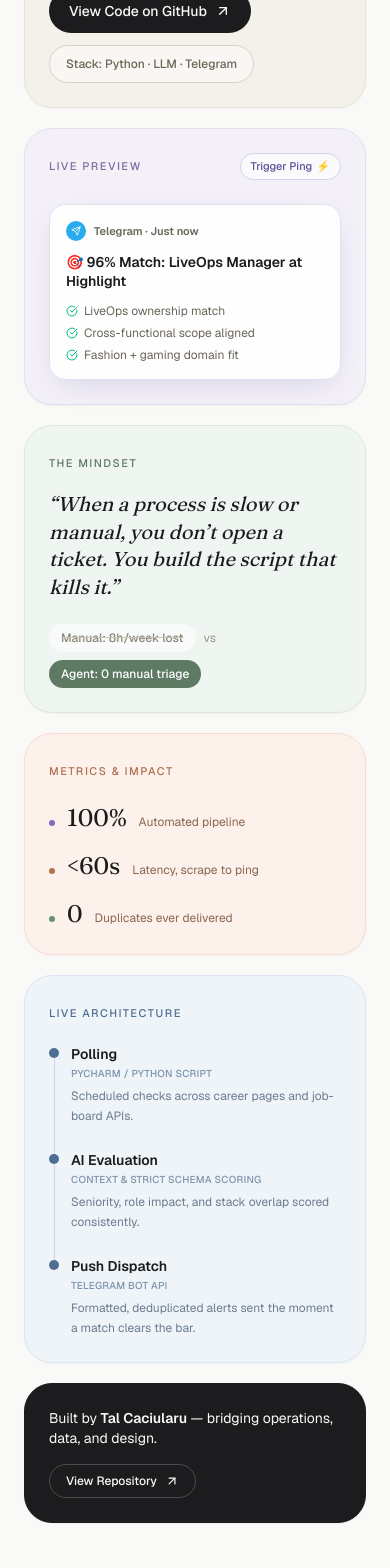
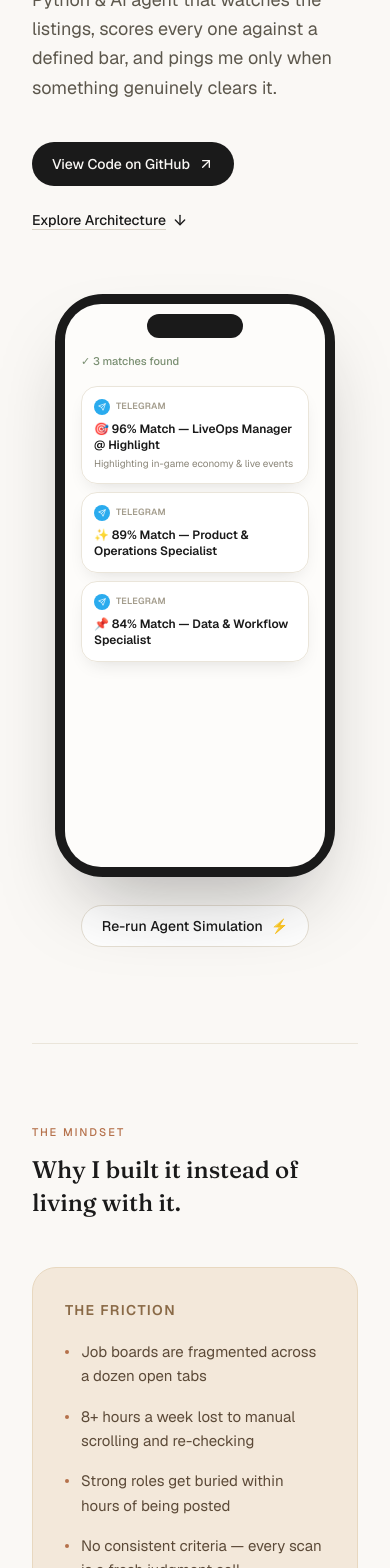
Before and after one commit to talcaciularu/job-search-alert-agent, a Next.js app in the folder web/: page / in a window 390 px wide. Shown: the part 432-2000 px from the top of the page. Built offline with nearby package versions, Linux system fonts and the light colour scheme.

Commit message:
Rebuild as wide editorial layout with animated iPhone hero simulation

```diff
--- a/web/app/page.tsx
+++ b/web/app/page.tsx
@@ -1,274 +1,340 @@
 "use client";
 
-import { useEffect, useRef, useState, type ReactNode } from "react";
+import { useEffect, useRef, useState } from "react";
 import { motion } from "framer-motion";
-import { ArrowUpRight, CircleCheckBig, Send } from "lucide-react";
+import { ArrowDown, ArrowUpRight, Send } from "lucide-react";
 
 const REPO_URL = "https://github.com/talcaciularu/job-search-alert-agent";
+const PROFILE_URL = "https://github.com/talcaciularu";
 
-const NOTIFICATION_BULLETS = [
-  "LiveOps ownership match",
-  "Cross-functional scope aligned",
-  "Fashion + gaming domain fit",
+const FRICTION = [
+  "Job boards are fragmented across a dozen open tabs",
+  "8+ hours a week lost to manual scrolling and re-checking",
+  "Strong roles get buried within hours of being posted",
+  "No consistent criteria — every scan is a fresh judgment call",
+];
+
+const SOLUTION = [
+  "Headless scraping runs unattended, on a schedule, forever",
+  "One LLM-driven scorer applies the exact same criteria every time",
+  "New matches are formatted and dispatched the moment they're found",
+  "Zero manual triage — only genuine, ranked matches reach the inbox",
+];
+
+const STEPS = [
+  {
+    n: "01",
+    color: "#B5714B",
+    title: "Ingestion",
+    body: "Scheduled polling across career pages and job-board APIs, normalized into a single structured feed.",
+  },
+  {
+    n: "02",
+    color: "#7A8F72",
+    title: "Evaluation",
+    body: "A structured prompt extracts seniority, role impact, and stack overlap, scoring fit against a defined profile.",
+  },
+  {
+    n: "03",
+    color: "#8C7FB0",
+    title: "Dispatch",
+    body: "Only new, high-fidelity matches are formatted and pushed — instantly, deduplicated, never sent twice.",
+  },
 ];
 
 const METRICS = [
-  { value: "100%", label: "Automated pipeline", dot: "#7C6FC2" },
-  { value: "<60s", label: "Latency, scrape to ping", dot: "#B5714B" },
-  { value: "0", label: "Duplicates ever delivered", dot: "#6B8F73" },
+  { value: "<60s", label: "Alert latency, scrape to ping" },
+  { value: "100%", label: "Automated, start to finish" },
+  { value: "0", label: "Noise — every match earns its place" },
 ];
 
-const PIPELINE = [
+const NOTIFICATIONS = [
   {
-    title: "Polling",
-    tag: "PyCharm / Python script",
-    caption: "Scheduled checks across career pages and job-board APIs.",
+    icon: "🎯",
+    text: "96% Match — LiveOps Manager @ Highlight",
+    sub: "Highlighting in-game economy & live events",
   },
-  {
-    title: "AI Evaluation",
-    tag: "Context & strict schema scoring",
-    caption: "Seniority, role impact, and stack overlap scored consistently.",
-  },
-  {
-    title: "Push Dispatch",
-    tag: "Telegram Bot API",
-    caption: "Formatted, deduplicated alerts sent the moment a match clears the bar.",
-  },
-];
+  { icon: "✨", text: "89% Match — Product & Operations Specialist", sub: null },
+  { icon: "📌", text: "84% Match — Data & Workflow Specialist", sub: null },
+] as const;
 
-const MATCH_TARGET = 96;
-
-function Bento({ className = "", children }: { className?: string; children: ReactNode }) {
-  return (
-    <div
-      className={`rounded-[28px] border p-6 shadow-[0_1px_2px_rgba(28,28,30,0.04)] transition duration-200 ease-out hover:-translate-y-1 hover:shadow-[0_16px_28px_-10px_rgba(28,28,30,0.14)] md:p-8 ${className}`}
-    >
-      {children}
-    </div>
-  );
-}
-
-const metricsContainer = {
-  hidden: {},
-  show: { transition: { staggerChildren: 0.12 } },
-};
-const metricItem = {
-  hidden: { opacity: 0, y: 10 },
-  show: { opacity: 1, y: 0 },
-};
+type Phase = "polling" | "evaluating" | "done";
 
 export default function Home() {
-  const [pingKey, setPingKey] = useState(0);
-  const [matchPercent, setMatchPercent] = useState(0);
-  const [isPulsing, setIsPulsing] = useState(false);
-  const loopRef = useRef<ReturnType<typeof setInterval> | null>(null);
+  const [runToken, setRunToken] = useState(0);
+  const [phase, setPhase] = useState<Phase>("polling");
+  const [visibleCount, setVisibleCount] = useState(0);
+  const timers = useRef<ReturnType<typeof setTimeout>[]>([]);
 
-  function scheduleLoop() {
-    if (loopRef.current) clearInterval(loopRef.current);
-    loopRef.current = setInterval(() => {
-      setPingKey((k) => k + 1);
-    }, 6000);
-  }
-
-  function handleManualPing() {
-    setPingKey((k) => k + 1);
-    scheduleLoop();
+  function runSimulation() {
+    setRunToken((k) => k + 1);
   }
 
   useEffect(() => {
-    scheduleLoop();
-    return () => {
-      if (loopRef.current) clearInterval(loopRef.current);
-    };
-    // eslint-disable-next-line react-hooks/exhaustive-deps
-  }, []);
+    timers.current.forEach(clearTimeout);
+    timers.current = [];
+    setPhase("polling");
+    setVisibleCount(0);
 
-  useEffect(() => {
-    setMatchPercent(0);
-    setIsPulsing(true);
-    const pulseTimeout = setTimeout(() => setIsPulsing(false), 900);
+    timers.current.push(setTimeout(() => setPhase("evaluating"), 1100));
+    timers.current.push(setTimeout(() => setPhase("done"), 2200));
+    timers.current.push(setTimeout(() => setVisibleCount(1), 2350));
+    timers.current.push(setTimeout(() => setVisibleCount(2), 3050));
+    timers.current.push(setTimeout(() => setVisibleCount(3), 3750));
 
-    let current = 0;
-    const countInterval = setInterval(() => {
-      current = Math.min(MATCH_TARGET, current + 4);
-      setMatchPercent(current);
-      if (current >= MATCH_TARGET) clearInterval(countInterval);
-    }, 18);
-
-    return () => {
-      clearInterval(countInterval);
-      clearTimeout(pulseTimeout);
-    };
-  }, [pingKey]);
+    return () => timers.current.forEach(clearTimeout);
+  }, [runToken]);
 
   return (
-    <div className="min-h-screen bg-[#F9F9F8] font-sans text-[#1C1C1E]">
-      <div className="mx-auto max-w-6xl px-6 py-12">
-        <div className="grid grid-cols-1 gap-5 md:grid-cols-3 md:gap-6">
-          {/* Card A — Hero / Narrative */}
-          <Bento className="flex h-full flex-col justify-between bg-[#F4F1EA] border-[#E8E4DA] md:col-span-2">
+    <div className="min-h-screen bg-[#FAF8F5] font-sans text-[#1A1A1A]">
+      <div className="mx-auto max-w-7xl px-8 py-10 lg:px-12">
+        {/* Hero */}
+        <section className="grid gap-16 pb-24 pt-10 lg:grid-cols-2 lg:items-center lg:pb-32 lg:pt-16">
+          {/* Left: story */}
           <div>
-              <span className="inline-flex items-center rounded-full border border-[#DAD4C4] bg-white/50 px-3.5 py-1.5 text-[11px] font-medium uppercase tracking-[0.16em] text-[#6B6558]">
+            <span className="inline-flex items-center rounded-full border border-[#E5DFD3] px-3.5 py-1.5 text-[11px] font-medium uppercase tracking-[0.16em] text-[#8A8578]">
               Project Case Study &middot; Autonomous Workflows
             </span>
-              <h1 className="mt-6 font-serif text-3xl font-normal leading-[1.15] tracking-tight text-[#1C1C1E] sm:text-4xl md:text-[2.75rem]">
+
+            <h1 className="mt-7 font-serif text-4xl font-semibold leading-[1.12] tracking-tight text-[#1A1A1A] sm:text-5xl md:text-[3.25rem]">
               Turning a manual hunt into an automated pipeline.
             </h1>
-              <p className="mt-5 max-w-md text-[15px] leading-relaxed text-[#5C574C]">
-                Job boards are noisy, repetitive, and allergic to good UX. So I built a small
-                Python agent that handles the boring part — scanning, scoring, and pinging —
-                while I do literally anything else.
+
+            <p className="mt-6 max-w-lg text-lg leading-relaxed text-[#5C574C]">
+              Job boards are noisy, repetitive, and built for endless scrolling — not for finding
+              the one role that actually fits. So I replaced the scrolling with a Python &amp; AI
+              agent that watches the listings, scores every one against a defined bar, and pings
+              me only when something genuinely clears it.
             </p>
-            </div>
-            <div className="mt-8 flex flex-wrap items-center gap-3">
+
+            <div className="mt-10 flex flex-wrap items-center gap-6">
               <a
                 href={REPO_URL}
                 target="_blank"
                 rel="noopener noreferrer"
-                className="inline-flex items-center gap-2 rounded-full bg-[#1C1C1E] px-5 py-3 text-sm font-medium text-[#F9F9F8] transition-opacity hover:opacity-85"
+                className="inline-flex items-center gap-2 rounded-full bg-[#1A1A1A] px-5 py-3 text-sm font-medium text-[#FAF8F5] transition-opacity hover:opacity-85"
               >
                 View Code on GitHub
                 <ArrowUpRight className="h-4 w-4" />
               </a>
-              <span className="inline-flex items-center rounded-full border border-[#DAD4C4] bg-white/40 px-4 py-2.5 text-xs font-medium text-[#6B6558]">
-                Stack: Python &middot; LLM &middot; Telegram
+              <a
+                href="#architecture"
+                className="inline-flex items-center gap-1.5 text-sm font-medium text-[#1A1A1A] underline decoration-[#D9D3C7] underline-offset-4 transition-colors hover:decoration-[#1A1A1A]"
+              >
+                Explore Architecture
+                <ArrowDown className="h-4 w-4" />
+              </a>
+            </div>
+          </div>
+
+          {/* Right: iPhone simulation */}
+          <div className="flex flex-col items-center">
+            <div className="relative w-[280px] sm:w-[300px]">
+              <div className="rounded-[3rem] border-[10px] border-[#1A1A1A] bg-[#1A1A1A] shadow-[0_40px_80px_-28px_rgba(26,26,26,0.35)]">
+                <div className="relative aspect-[9/19.5] overflow-hidden rounded-[2.25rem] bg-[#FDFCFA]">
+                  <div className="absolute left-1/2 top-2.5 z-10 h-6 w-24 -translate-x-1/2 rounded-full bg-[#1A1A1A]" />
+
+                  <div className="flex h-full flex-col px-4 pb-6 pt-10">
+                    <div className="flex min-h-[34px] items-center gap-2 text-[11px] font-medium text-[#6B6558]">
+                      {phase === "polling" && (
+                        <>
+                          <span className="relative flex h-1.5 w-1.5">
+                            <span className="absolute inline-flex h-full w-full animate-ping rounded-full bg-emerald-500 opacity-70" />
+                            <span className="relative inline-flex h-1.5 w-1.5 rounded-full bg-emerald-500" />
+                          </span>
+                          Agent running &middot; Polling career pages...
+                        </>
+                      )}
+                      {phase === "evaluating" && (
+                        <div className="w-full">
+                          <p className="mb-1.5">Matching against criteria...</p>
+                          <div className="h-0.5 w-full overflow-hidden rounded-full bg-[#EAE5DA]">
+                            <motion.div
+                              key={runToken}
+                              className="h-full rounded-full bg-[#8C7FB0]"
+                              initial={{ width: "0%" }}
+                              animate={{ width: "100%" }}
+                              transition={{ duration: 1.05, ease: "easeInOut" }}
+                            />
+                          </div>
+                        </div>
+                      )}
+                      {phase === "done" && (
+                        <span className="text-[#7A8F72]">&#10003; 3 matches found</span>
+                      )}
+                    </div>
+
+                    <div className="mt-2 flex-1 space-y-2">
+                      {NOTIFICATIONS.slice(0, visibleCount).map((n, idx) => (
+                        <motion.div
+                          key={`${runToken}-${idx}`}
+                          initial={{ opacity: 0, y: -14 }}
+                          animate={{ opacity: 1, y: 0 }}
+                          transition={{ type: "spring", stiffness: 260, damping: 22 }}
+                          className="rounded-2xl border border-[#EAE5DA] bg-white/95 p-3 shadow-[0_8px_20px_-10px_rgba(26,26,26,0.18)]"
+                        >
+                          <div className="flex items-center gap-1.5">
+                            <span className="flex h-4 w-4 items-center justify-center rounded-full bg-[#2AABEE]">
+                              <Send className="h-2 w-2 text-white" />
+                            </span>
+                            <span className="text-[9px] font-semibold uppercase tracking-wide text-[#A39C8C]">
+                              Telegram
                             </span>
                           </div>
-          </Bento>
+                          <p className="mt-1.5 text-[12px] font-semibold leading-snug text-[#1A1A1A]">
+                            {n.icon} {n.text}
+                          </p>
+                          {n.sub && <p className="mt-0.5 text-[10px] text-[#8A8578]">{n.sub}</p>}
+                        </motion.div>
+                      ))}
+                    </div>
+                  </div>
+                </div>
+              </div>
+            </div>
 
-          {/* Card B — Animated Notification */}
-          <Bento className="flex h-full flex-col bg-[#F3F0F8] border-[#E4DEF0]">
-            <div className="flex items-center justify-between">
-              <span className="text-[11px] font-medium uppercase tracking-[0.14em] text-[#7A6FA0]">
-                Live Preview
-              </span>
             <button
-                onClick={handleManualPing}
-                className="inline-flex items-center gap-1 rounded-full border border-[#D9D0EE] bg-white/60 px-2.5 py-1 text-[11px] font-medium text-[#5B4F94] transition-colors hover:bg-white"
+              onClick={runSimulation}
+              className="mt-7 inline-flex items-center gap-2 rounded-full border border-[#E5DFD3] bg-white px-5 py-2.5 text-sm font-medium text-[#1A1A1A] transition-colors hover:border-[#1A1A1A]/25"
             >
-                Trigger Ping
+              Re-run Agent Simulation
               <span aria-hidden>⚡</span>
             </button>
           </div>
+        </section>
 
-            <div className="mt-6 flex flex-1 items-center justify-center">
-              <div className={`w-full ${isPulsing ? "animate-[bento-pulse_0.9s_ease-out]" : ""}`}>
-                <motion.div
-                  key={pingKey}
-                  initial={{ opacity: 0, y: -14 }}
-                  animate={{ opacity: 1, y: 0 }}
-                  transition={{ type: "spring", stiffness: 260, damping: 20 }}
-                  className="rounded-2xl border border-[#E4DEF0] bg-white/95 p-4 shadow-[0_10px_30px_-12px_rgba(91,79,148,0.25)]"
-                >
-                  <div className="flex items-center gap-2">
-                    <span className="flex h-5 w-5 items-center justify-center rounded-full bg-[#2AABEE]">
-                      <Send className="h-2.5 w-2.5 text-white" />
-                    </span>
-                    <span className="text-[11px] font-semibold text-[#6B6558]">
-                      Telegram &middot; Just now
-                    </span>
-                  </div>
-                  <p className="mt-3 text-sm font-semibold leading-snug text-[#1C1C1E]">
-                    🎯 {matchPercent}% Match: LiveOps Manager at Highlight
+        {/* The Mindset */}
+        <section className="border-t border-[#EAE5DA] py-20 lg:py-28">
+          <p className="text-[11px] font-medium uppercase tracking-[0.18em] text-[#B5714B]">
+            The mindset
           </p>
-                  <ul className="mt-3 space-y-1.5">
-                    {NOTIFICATION_BULLETS.map((b) => (
-                      <li key={b} className="flex items-center gap-1.5 text-xs text-[#6B6558]">
-                        <CircleCheckBig className="h-3 w-3 shrink-0 text-emerald-500" />
-                        {b}
+          <h2 className="mt-3 max-w-xl font-serif text-2xl font-semibold leading-snug text-[#1A1A1A] sm:text-3xl">
+            Why I built it instead of living with it.
+          </h2>
+
+          <div className="mt-12 grid gap-6 lg:grid-cols-2">
+            <div className="rounded-3xl border border-[#E8D8C0] bg-[#F3E8DA] p-8">
+              <h3 className="text-sm font-semibold uppercase tracking-[0.1em] text-[#8A6A47]">
+                The Friction
+              </h3>
+              <ul className="mt-5 space-y-4">
+                {FRICTION.map((item) => (
+                  <li key={item} className="flex items-start gap-3 text-[15px] leading-relaxed text-[#5C4A38]">
+                    <span className="mt-2.5 h-1 w-1 shrink-0 rounded-full bg-[#B5714B]" />
+                    {item}
                   </li>
                 ))}
               </ul>
-                </motion.div>
+            </div>
+            <div className="rounded-3xl border border-[#D9E5D2] bg-[#EEF3EA] p-8">
+              <h3 className="text-sm font-semibold uppercase tracking-[0.1em] text-[#4C6A45]">
+                The Builder Solution
+              </h3>
+              <ul className="mt-5 space-y-4">
+                {SOLUTION.map((item) => (
+                  <li key={item} className="flex items-start gap-3 text-[15px] leading-relaxed text-[#374A32]">
+                    <span className="mt-2.5 h-1 w-1 shrink-0 rounded-full bg-[#7A8F72]" />
+                    {item}
+                  </li>
+                ))}
+              </ul>
             </div>
           </div>
-          </Bento>
+        </section>
 
-          {/* Card C — Mindset / Builder Quote */}
-          <Bento className="flex h-full flex-col justify-between bg-[#EFF5F0] border-[#DCE8DE]">
-            <div>
-              <span className="text-[11px] font-medium uppercase tracking-[0.14em] text-[#5E7A63]">
-                The mindset
+        {/* Workflow Architecture */}
+        <section id="architecture" className="scroll-mt-16 border-t border-[#EAE5DA] py-20 lg:py-28">
+          <p className="text-[11px] font-medium uppercase tracking-[0.18em] text-[#8C7FB0]">
+            The workflow architecture
+          </p>
+          <h2 className="mt-3 max-w-xl font-serif text-2xl font-semibold leading-snug text-[#1A1A1A] sm:text-3xl">
+            Three quiet steps, running on their own.
+          </h2>
+
+          <div className="mt-14 grid gap-10 lg:grid-cols-3 lg:gap-0">
+            {STEPS.map((step, i) => (
+              <div
+                key={step.n}
+                className={`pt-8 lg:pt-0 ${
+                  i > 0 ? "border-t border-[#EAE5DA] lg:border-l lg:border-t-0 lg:pl-12" : ""
+                }`}
+              >
+                <span
+                  className="font-serif text-4xl font-light lg:text-5xl"
+                  style={{ color: step.color }}
+                >
+                  {step.n}
                 </span>
-              <p className="mt-4 font-serif text-xl italic leading-snug text-[#1C1C1E] sm:text-[1.35rem]">
-                &ldquo;When a process is slow or manual, you don&rsquo;t open a ticket. You build
-                the script that kills it.&rdquo;
+                <h3 className="mt-4 text-base font-semibold text-[#1A1A1A]">{step.title}</h3>
+                <p className="mt-3 max-w-sm text-[15px] leading-relaxed text-[#5C574C]">
+                  {step.body}
                 </p>
-            </div>
-            <div className="mt-6 flex flex-wrap items-center gap-2">
-              <span className="rounded-full bg-white/60 px-3 py-1.5 text-xs font-medium text-[#8A8578] line-through decoration-[#C9C3B4]">
-                Manual: 8h/week lost
-              </span>
-              <span className="text-xs text-[#9C9686]">vs</span>
-              <span className="rounded-full bg-[#5E7A63] px-3 py-1.5 text-xs font-medium text-white">
-                Agent: 0 manual triage
-              </span>
-            </div>
-          </Bento>
-
-          {/* Card D — Metrics & Impact */}
-          <Bento className="bg-[#FDF1EC] border-[#F6DDD3]">
-            <span className="text-[11px] font-medium uppercase tracking-[0.14em] text-[#B0714E]">
-              Metrics &amp; impact
-            </span>
-            <motion.div
-              initial="hidden"
-              whileInView="show"
-              viewport={{ once: true, amount: 0.5 }}
-              variants={metricsContainer}
-              className="mt-5 space-y-4"
-            >
-              {METRICS.map((m) => (
-                <motion.div key={m.label} variants={metricItem} className="flex items-baseline gap-3">
-                  <span className="h-1.5 w-1.5 shrink-0 rounded-full" style={{ backgroundColor: m.dot }} />
-                  <span className="font-serif text-2xl text-[#1C1C1E]">{m.value}</span>
-                  <span className="text-xs text-[#8A6650]">{m.label}</span>
-                </motion.div>
-              ))}
-            </motion.div>
-          </Bento>
-
-          {/* Card E — Live Architecture Stream */}
-          <Bento className="bg-[#EFF4F9] border-[#DBE6F2]">
-            <span className="text-[11px] font-medium uppercase tracking-[0.14em] text-[#4F6E94]">
-              Live architecture
-            </span>
-            <div className="mt-5">
-              {PIPELINE.map((step, i) => (
-                <div key={step.title} className="relative flex gap-3 pb-6 last:pb-0">
-                  {i < PIPELINE.length - 1 && (
-                    <span className="absolute left-[5px] top-3 h-full w-px bg-[#C9D8E8]" />
-                  )}
-                  <span className="relative z-10 mt-1 h-2.5 w-2.5 shrink-0 rounded-full bg-[#4F6E94]" />
-                  <div>
-                    <p className="text-sm font-semibold text-[#1C1C1E]">{step.title}</p>
-                    <p className="mt-0.5 text-[10px] font-medium uppercase tracking-wide text-[#7C93AC]">
-                      {step.tag}
-                    </p>
-                    <p className="mt-1.5 text-xs leading-relaxed text-[#6B7C8F]">{step.caption}</p>
-                  </div>
               </div>
             ))}
           </div>
-          </Bento>
+        </section>
 
-          {/* Row 3 — Footer Banner */}
-          <Bento className="flex flex-col items-start justify-between gap-4 bg-[#1C1C1E] border-[#1C1C1E] sm:flex-row sm:items-center md:col-span-3">
-            <p className="text-sm text-[#F9F9F8]">
-              Built by <span className="font-semibold">Tal Caciularu</span> — bridging operations,
-              data, and design.
+        {/* Impact & Builder Signature */}
+        <section className="border-t border-[#EAE5DA] py-20 lg:py-28">
+          <p className="text-[11px] font-medium uppercase tracking-[0.18em] text-[#B5714B]">
+            Impact &amp; builder signature
           </p>
+
+          <div className="mt-10 grid gap-8 divide-y divide-[#EAE5DA] sm:grid-cols-3 sm:divide-x sm:divide-y-0">
+            {METRICS.map((m) => (
+              <div key={m.label} className="pt-6 sm:pt-0 sm:first:pl-0 sm:pl-8">
+                <p className="font-serif text-4xl font-semibold text-[#1A1A1A]">{m.value}</p>
+                <p className="mt-2 text-sm text-[#6B6558]">{m.label}</p>
+              </div>
+            ))}
+          </div>
+
+          <p className="mt-14 max-w-2xl font-serif text-xl font-normal leading-relaxed text-[#1A1A1A] sm:text-2xl">
+            I build tools when something feels slower than it should be.
+          </p>
+          <p className="mt-5 max-w-2xl text-[15px] leading-relaxed text-[#5C574C]">
+            This project paired data rigor with a bit of design taste: a scraper that never
+            sleeps, a scoring layer that thinks in structured criteria, and a delivery mechanism
+            built for zero friction — end to end, fast, and considered down to the notification
+            copy.
+          </p>
+
+          <div className="mt-9 flex flex-wrap items-center gap-3">
             <a
               href={REPO_URL}
               target="_blank"
               rel="noopener noreferrer"
-              className="inline-flex items-center gap-2 rounded-full border border-white/20 px-4 py-2 text-xs font-medium text-[#F9F9F8] transition-colors hover:bg-white/10"
+              className="inline-flex items-center gap-2 rounded-full bg-[#1A1A1A] px-5 py-3 text-sm font-medium text-[#FAF8F5] transition-opacity hover:opacity-85"
             >
-              View Repository
-              <ArrowUpRight className="h-3.5 w-3.5" />
+              View the Repository
+              <ArrowUpRight className="h-4 w-4" />
             </a>
-          </Bento>
+            <a
+              href={PROFILE_URL}
+              target="_blank"
+              rel="noopener noreferrer"
+              className="inline-flex items-center gap-2 rounded-full border border-[#E5DFD3] px-5 py-3 text-sm font-medium text-[#1A1A1A] transition-colors hover:border-[#1A1A1A]/25 hover:bg-white"
+            >
+              Let&rsquo;s Connect
+              <ArrowUpRight className="h-4 w-4" />
+            </a>
           </div>
+        </section>
+
+        <footer className="flex flex-col gap-2 border-t border-[#EAE5DA] py-10 text-xs text-[#8A8578] sm:flex-row sm:items-center sm:justify-between">
+          <span>
+            Built by <span className="font-semibold text-[#5C574C]">Tal Caciularu</span> —
+            bridging operations, data, and design.
+          </span>
+          <a
+            href={REPO_URL}
+            target="_blank"
+            rel="noopener noreferrer"
+            className="text-[#6B6558] underline decoration-[#D9D3C7] underline-offset-4 hover:text-[#1A1A1A]"
+          >
+            View source on GitHub ↗
+          </a>
+        </footer>
       </div>
     </div>
   );
```
Lines whose indentation alone changed are shown as unchanged.
